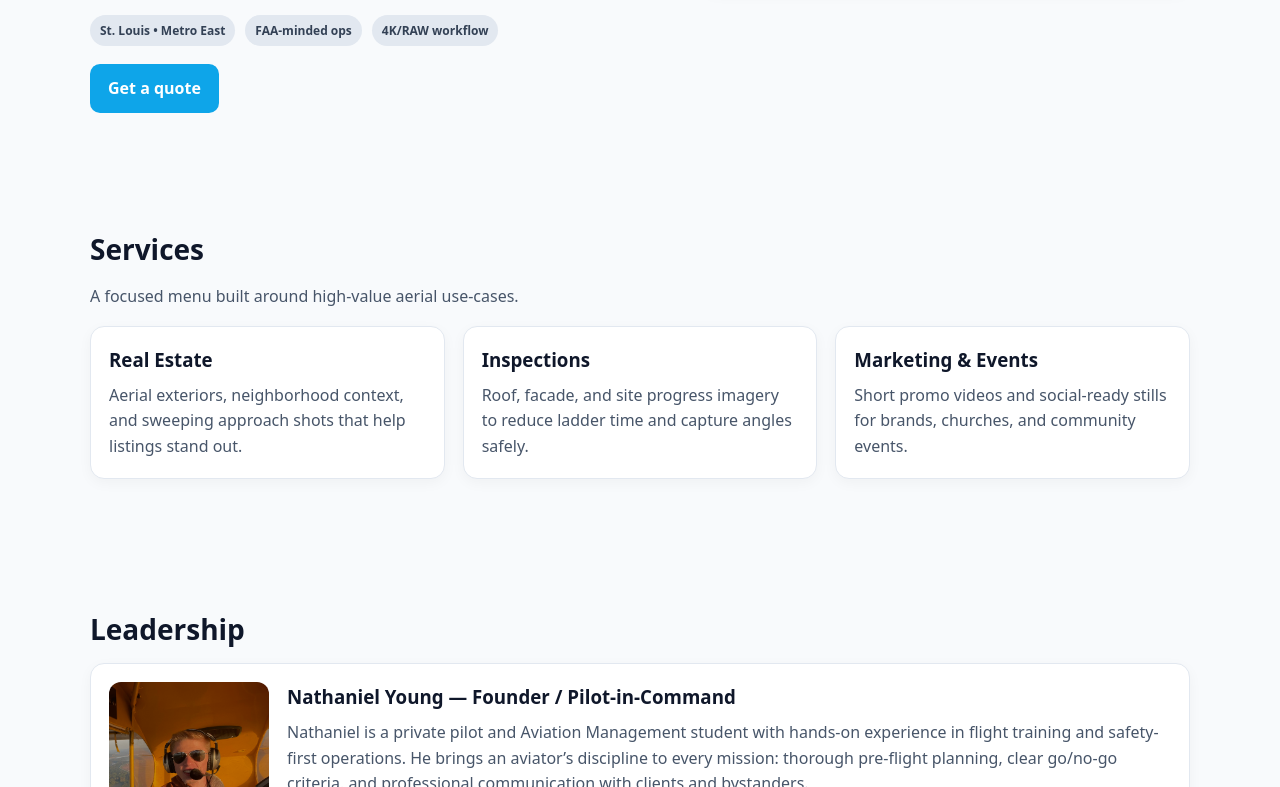
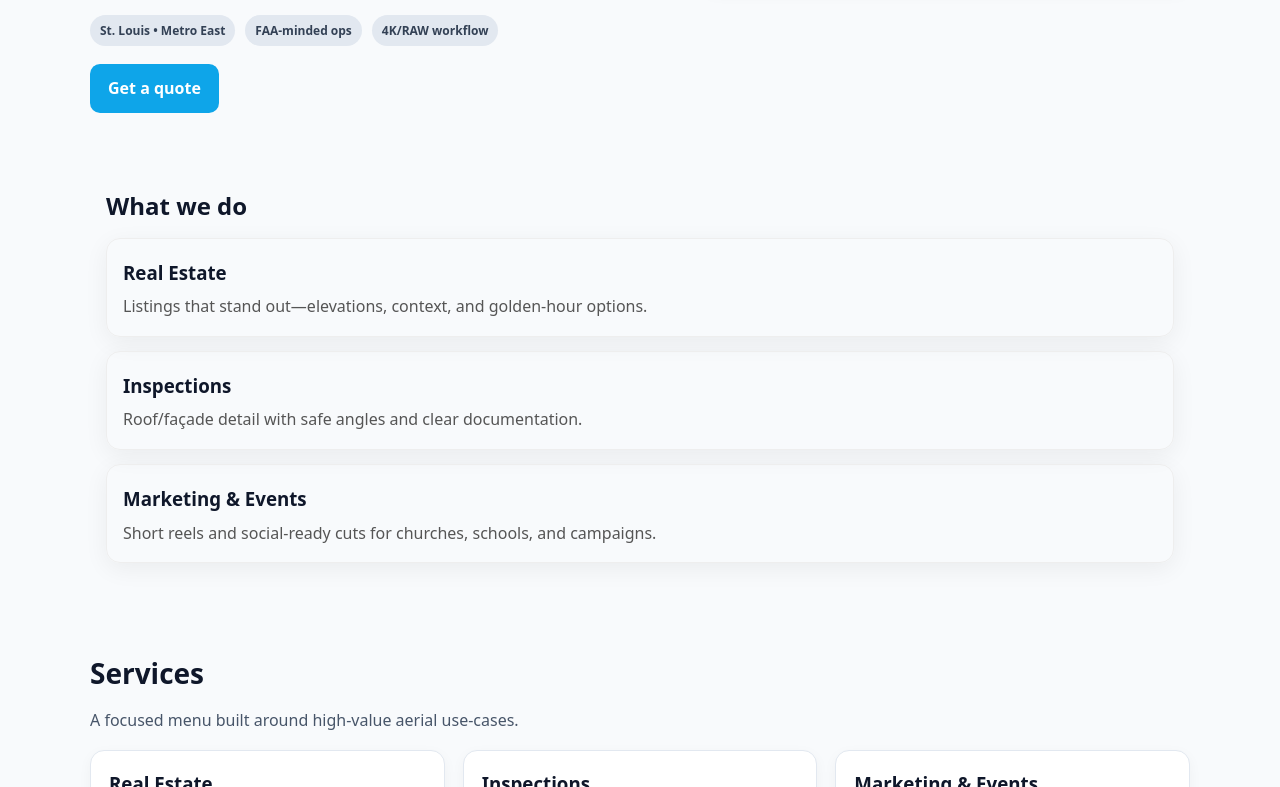
Before and after one commit to SirFrederick9/N-Vision-Website, a plain HTML site: page index.html in a window 1280 px wide. Shown: the part 443-1230 px from the top of the page. Drawn offline with Linux system fonts and the light colour scheme.

Commit message:
Update index.html
test adding section to main page

```diff
--- a/index.html
+++ b/index.html
@@ -42,6 +42,25 @@
       </div>
     </div>
   </section>
+
+  <section style="max-width:1100px;margin:0 auto;padding:24px 16px">
+  <h2 style="margin:0 0 12px">What we do</h2>
+  <div style="display:grid;gap:14px;grid-template-columns:1fr;@media(min-width:720px){grid-template-columns:repeat(3,1fr);}">
+    <a href="services.html" style="border:1px solid #eee;border-radius:14px;padding:16px;text-decoration:none;color:inherit;box-shadow:0 6px 24px rgba(0,0,0,.06)">
+      <h3 style="margin:.2rem 0 .4rem">Real Estate</h3>
+      <p style="margin:0;color:#555">Listings that stand out—elevations, context, and golden-hour options.</p>
+    </a>
+    <a href="services.html" style="border:1px solid #eee;border-radius:14px;padding:16px;text-decoration:none;color:inherit;box-shadow:0 6px 24px rgba(0,0,0,.06)">
+      <h3 style="margin:.2rem 0 .4rem">Inspections</h3>
+      <p style="margin:0;color:#555">Roof/façade detail with safe angles and clear documentation.</p>
+    </a>
+    <a href="services.html" style="border:1px solid #eee;border-radius:14px;padding:16px;text-decoration:none;color:inherit;box-shadow:0 6px 24px rgba(0,0,0,.06)">
+      <h3 style="margin:.2rem 0 .4rem">Marketing &amp; Events</h3>
+      <p style="margin:0;color:#555">Short reels and social-ready cuts for churches, schools, and campaigns.</p>
+    </a>
+  </div>
+</section>
+
 
   <!-- Services -->
   <section id="services" class="section">
```
